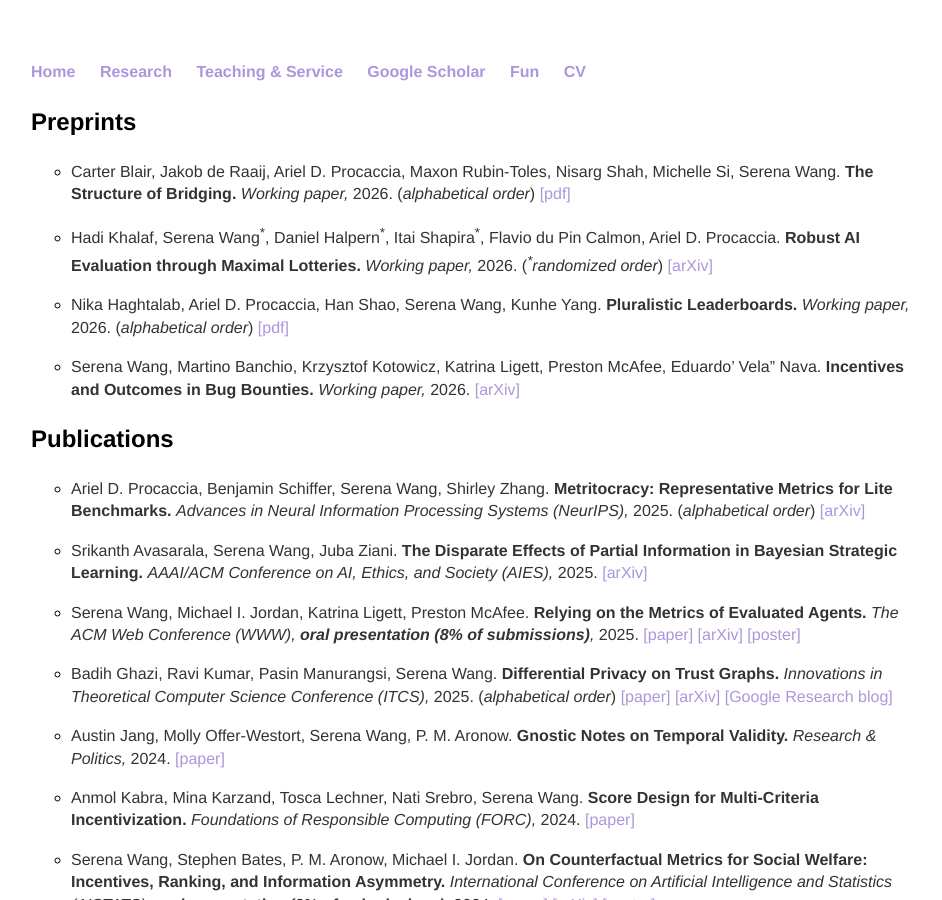
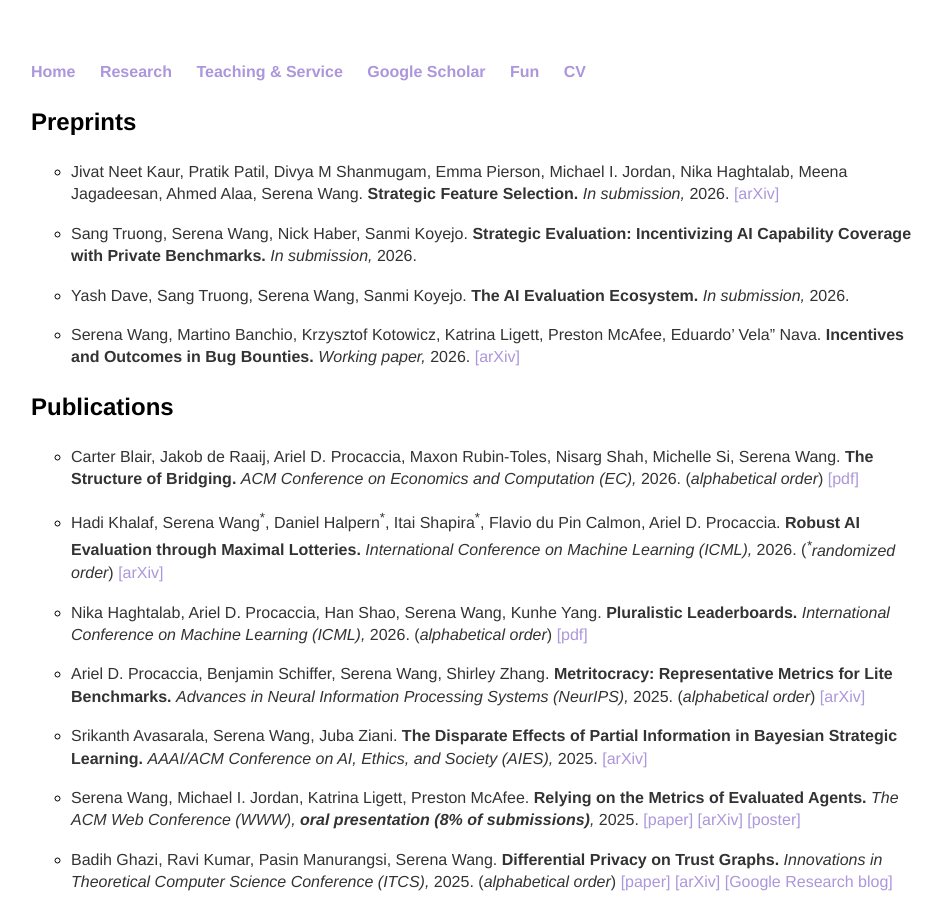
Before and after one commit to serenalwang/serenalwang.github.io, a Jekyll site: the page built from research.md, in a window 1280 px wide and 900 px high. Shown: the whole window, without its empty margins (161-1103 px from the left). Built offline with Jekyll 4.4.1, drawn with Linux system fonts in a browser that asks for light colours.

Commit message:
edited pubs

```diff
--- a/research.md
+++ b/research.md
@@ -4,16 +4,25 @@ title: Research
 ---
 ### Preprints
 
-* Carter Blair, Jakob de Raaij, Ariel D. Procaccia, Maxon Rubin-Toles, Nisarg Shah, Michelle Si, Serena Wang. **The Structure of Bridging.** *Working paper,* 2026. (*alphabetical order*) [[pdf]](https://procaccia.info/wp-content/uploads/2026/02/bridging.pdf)
+* Jivat Neet Kaur, Pratik Patil, Divya M Shanmugam, Emma Pierson, Michael I. Jordan, Nika Haghtalab, Meena Jagadeesan, Ahmed Alaa, Serena Wang.
+**Strategic Feature Selection.** *In submission,* 2026. [[arXiv]](https://arxiv.org/abs/2606.18867)
 
-* Hadi Khalaf, Serena Wang<sup>\*</sup>, Daniel Halpern<sup>\*</sup>, Itai Shapira<sup>\*</sup>, Flavio du Pin Calmon, Ariel D. Procaccia. **Robust AI Evaluation through Maximal Lotteries.** *Working paper,* 2026. (*<sup>\*</sup>randomized order*) [[arXiv]](https://arxiv.org/abs/2602.21297)
+* Sang Truong, Serena Wang, Nick Haber, Sanmi Koyejo.
+**Strategic Evaluation: Incentivizing AI Capability Coverage with Private Benchmarks.** *In submission,* 2026.
 
-* Nika Haghtalab, Ariel D. Procaccia, Han Shao, Serena Wang, Kunhe Yang. **Pluralistic Leaderboards.** *Working paper,* 2026. (*alphabetical order*) [[pdf]](https://procaccia.info/wp-content/uploads/2026/01/leaderboard.pdf)
+*  Yash Dave, Sang Truong, Serena Wang, Sanmi Koyejo.
+**The AI Evaluation Ecosystem.** *In submission,* 2026.
 
 * Serena Wang, Martino Banchio, Krzysztof Kotowicz, Katrina Ligett, Preston McAfee, Eduardo' Vela" Nava.
 **Incentives and Outcomes in Bug Bounties.** *Working paper,* 2026. [[arXiv]](https://arxiv.org/abs/2509.16655)
 
 ### Publications
+* Carter Blair, Jakob de Raaij, Ariel D. Procaccia, Maxon Rubin-Toles, Nisarg Shah, Michelle Si, Serena Wang. **The Structure of Bridging.** *ACM Conference on Economics and Computation (EC),* 2026. (*alphabetical order*) [[pdf]](https://procaccia.info/wp-content/uploads/2026/02/bridging.pdf)
+
+* Hadi Khalaf, Serena Wang<sup>\*</sup>, Daniel Halpern<sup>\*</sup>, Itai Shapira<sup>\*</sup>, Flavio du Pin Calmon, Ariel D. Procaccia. **Robust AI Evaluation through Maximal Lotteries.** *International Conference on Machine Learning (ICML),* 2026. (*<sup>\*</sup>randomized order*) [[arXiv]](https://arxiv.org/abs/2602.21297)
+
+* Nika Haghtalab, Ariel D. Procaccia, Han Shao, Serena Wang, Kunhe Yang. **Pluralistic Leaderboards.** *International Conference on Machine Learning (ICML),* 2026. (*alphabetical order*) [[pdf]](https://procaccia.info/wp-content/uploads/2026/01/leaderboard.pdf)
+
 * Ariel D. Procaccia, Benjamin Schiffer, Serena Wang, Shirley Zhang.
 **Metritocracy: Representative Metrics for Lite Benchmarks.** *Advances in Neural Information Processing Systems (NeurIPS),* 2025. (*alphabetical order*) [[arXiv]](https://arxiv.org/abs/2506.09813)
 
```
